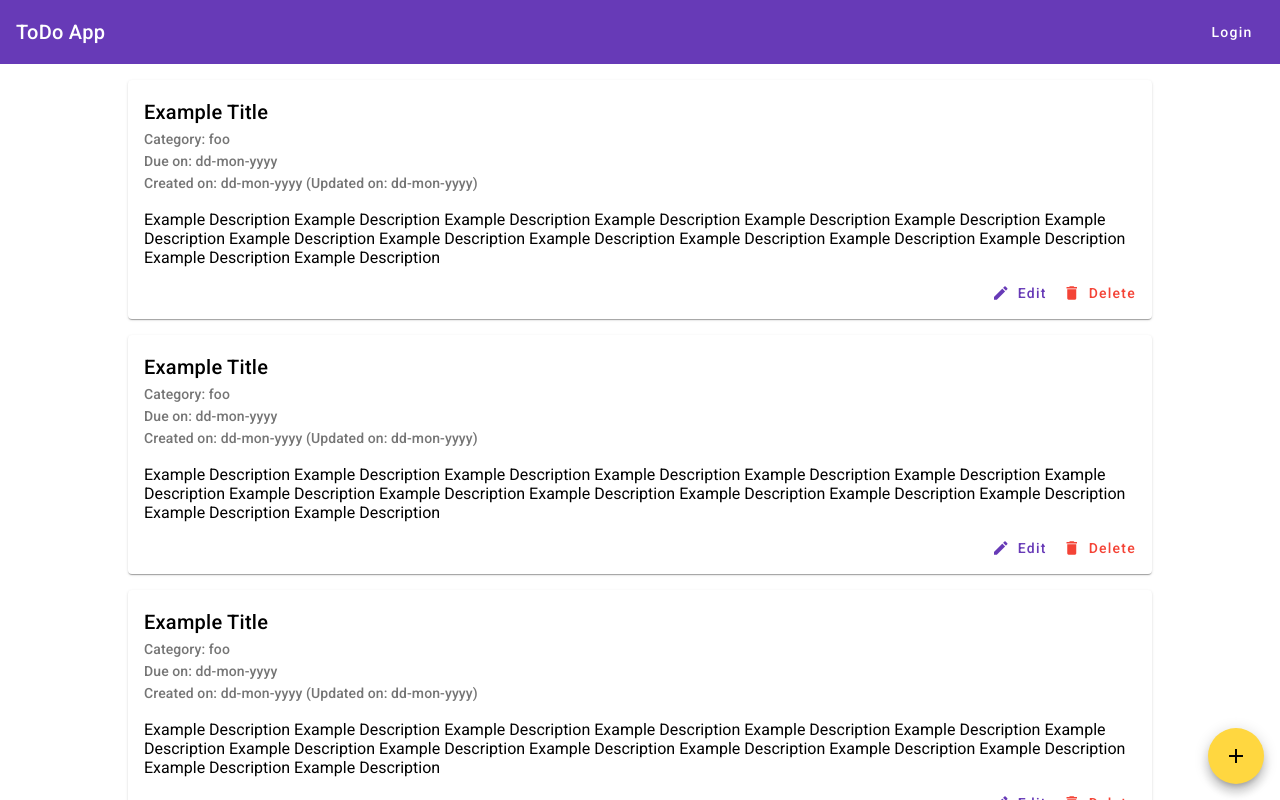
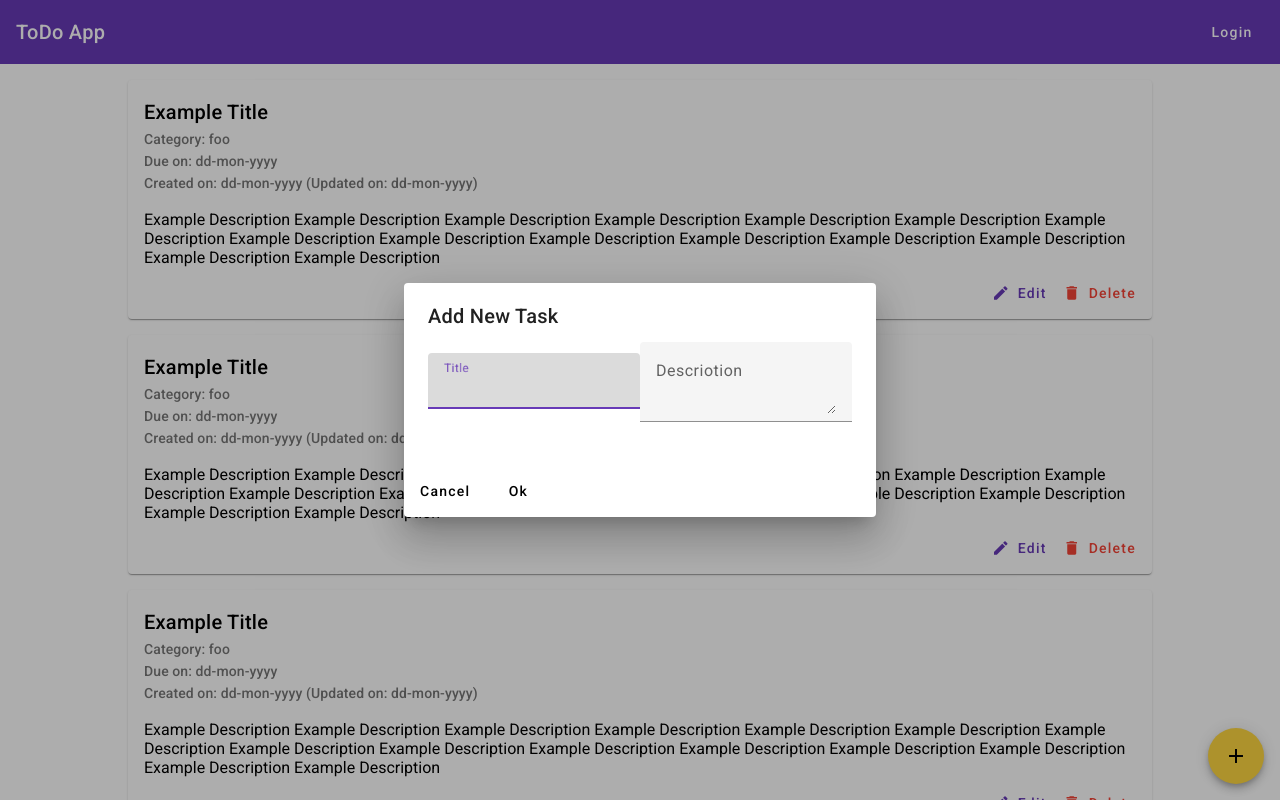
Before and after one commit to Russell-Len/todo-app, an Angular app: page / in a window 1280 px wide. Both pictures are taken after a click on the button "add". Shown: the top 800 px of the page. Built offline with nearby package versions, Linux system fonts and the light colour scheme.

Commit message:
Added initial add task dialog

```diff
--- a/src/app/app.module.ts
+++ b/src/app/app.module.ts
@@ -17,6 +17,8 @@ import {MatIconModule} from '@angular/material/icon'
 import {MatButtonModule} from '@angular/material/button';
 import {MatDialogModule} from '@angular/material/dialog';
 import {MatCardModule} from '@angular/material/card';
+import {MatInputModule} from '@angular/material/input';
+import {MatFormFieldModule} from '@angular/material/form-field';
 
 @NgModule({
   declarations: [
@@ -36,6 +38,8 @@ import {MatCardModule} from '@angular/material/card';
     MatButtonModule,
     MatDialogModule,
     MatCardModule,
+    MatInputModule,
+    MatFormFieldModule,
   ],
   providers: [],
   bootstrap: [AppComponent]
--- a/src/app/task-add-dialog/task-add-dialog.component.html
+++ b/src/app/task-add-dialog/task-add-dialog.component.html
@@ -1 +1,18 @@
-<p>task-add-dialog works!</p>
+<h1 mat-dialog-title>Add New Task</h1>
+
+<div mat-dialog-content>
+    <mat-form-field appearance="fill">
+        <mat-label>Title</mat-label>
+        <input matInput>
+    </mat-form-field>
+
+    <mat-form-field appearance="fill">
+        <mat-label>Descriotion</mat-label>
+        <textarea matInput></textarea>
+    </mat-form-field>
+</div>
+
+<div mat-dialog-actions>
+    <button mat-button (click)="onCancelClick()">Cancel</button>
+    <button mat-button (click)="onOkClick()">Ok</button>
+</div>
--- a/src/app/task-add-dialog/task-add-dialog.component.ts
+++ b/src/app/task-add-dialog/task-add-dialog.component.ts
@@ -1,4 +1,9 @@
-import { Component } from '@angular/core';
+import { Component, Inject } from '@angular/core';
+import { MAT_DIALOG_DATA, MatDialogRef } from '@angular/material/dialog';
+
+export interface DialogData {
+
+}
 
 @Component({
   selector: 'app-task-add-dialog',
@@ -7,4 +12,16 @@ import { Component } from '@angular/core';
 })
 export class TaskAddDialogComponent {
 
+  constructor(
+    public dialogRef: MatDialogRef<TaskAddDialogComponent>,
+    @Inject(MAT_DIALOG_DATA) public data: DialogData,
+  ) { }
+
+  onCancelClick(): void {
+    this.dialogRef.close();
+  }
+
+  onOkClick(): void {
+    console.log("Ok")
+  }
 }
--- a/src/app/task-list/task-list.component.html
+++ b/src/app/task-list/task-list.component.html
@@ -1,4 +1,4 @@
-<button mat-fab class="task-add-fab" color="accent">
+<button mat-fab class="task-add-fab" color="accent" (click)="openAddDialog()">
     <mat-icon>add</mat-icon>
 </button>
 
@@ -16,7 +16,6 @@
                 Example Description Example Description Example Description Example Description Example Description
                 Example Description Example Description Example Description Example Description Example Description
                 Example Description Example Description Example Description Example Description Example Description
-
             </p>
         </mat-card-content>
 
--- a/src/app/task-list/task-list.component.ts
+++ b/src/app/task-list/task-list.component.ts
@@ -1,4 +1,6 @@
 import { Component } from '@angular/core';
+import { MatDialog } from '@angular/material/dialog';
+import { TaskAddDialogComponent } from '../task-add-dialog/task-add-dialog.component';
 
 @Component({
   selector: 'app-task-list',
@@ -7,4 +9,15 @@ import { Component } from '@angular/core';
 })
 export class TaskListComponent {
 
+  constructor(public dialog: MatDialog) { }
+
+  openAddDialog(): void {
+    const dialogRef = this.dialog.open(TaskAddDialogComponent, {
+      data: {},
+    });
+
+    dialogRef.afterClosed().subscribe(result => {
+      console.log('The dialog was closed');
+    });
+  }
 }
```
